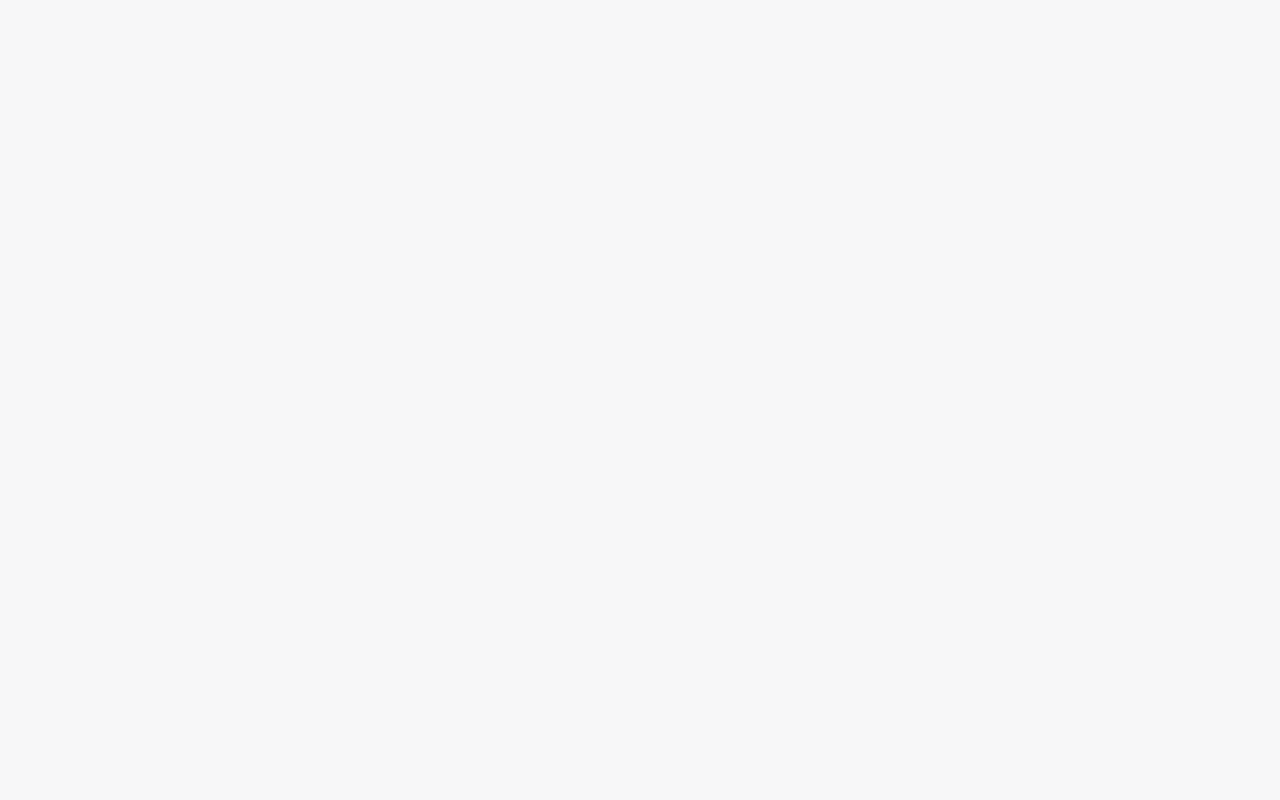
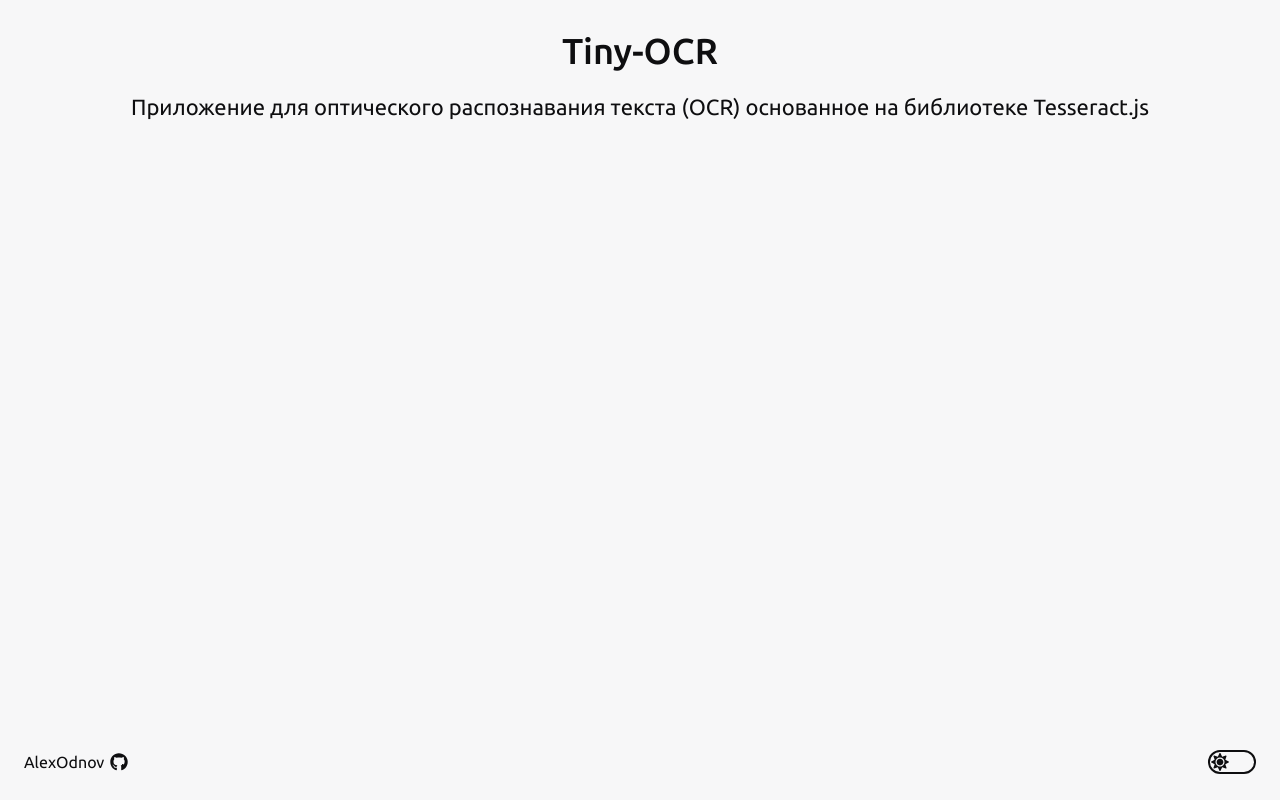
Before and after one commit to AlexOdnov/Tiny-OCR, a Vue app: page / in a window 1280 px wide. Built offline with nearby package versions, Linux system fonts and the light colour scheme.

Commit message:
update main page

```diff
--- a/src/App.vue
+++ b/src/App.vue
@@ -1,13 +1,21 @@
 <template>
-  <div class="app" :class="{ light: !isDark, dark: isDark }"></div>
+  <div class="app" :class="{ light: !isDark, dark: isDark }">
+    <ocr-header />
+    <div></div>
+    <ocr-footer />
+  </div>
 </template>
 
 <script lang="ts">
 import { defineComponent } from 'vue';
 import useThemeToggler from './composable/useThemeToggler';
+import OcrHeader from './components/OcrHeader.vue';
+import OcrFooter from './components/OcrFooter.vue';
 
 export default defineComponent({
   name: 'App',
+
+  components: { OcrHeader, OcrFooter },
 
   setup() {
     const { isDark, toggleTheme } = useThemeToggler();
@@ -43,6 +51,8 @@ export default defineComponent({
   --color: #efeff1;
 }
 .app {
+  display: grid;
+  grid-template-rows: min-content 1fr min-content;
   min-height: 100vh;
   color: var(--color);
   background-color: var(--bgDarkColor);
```
